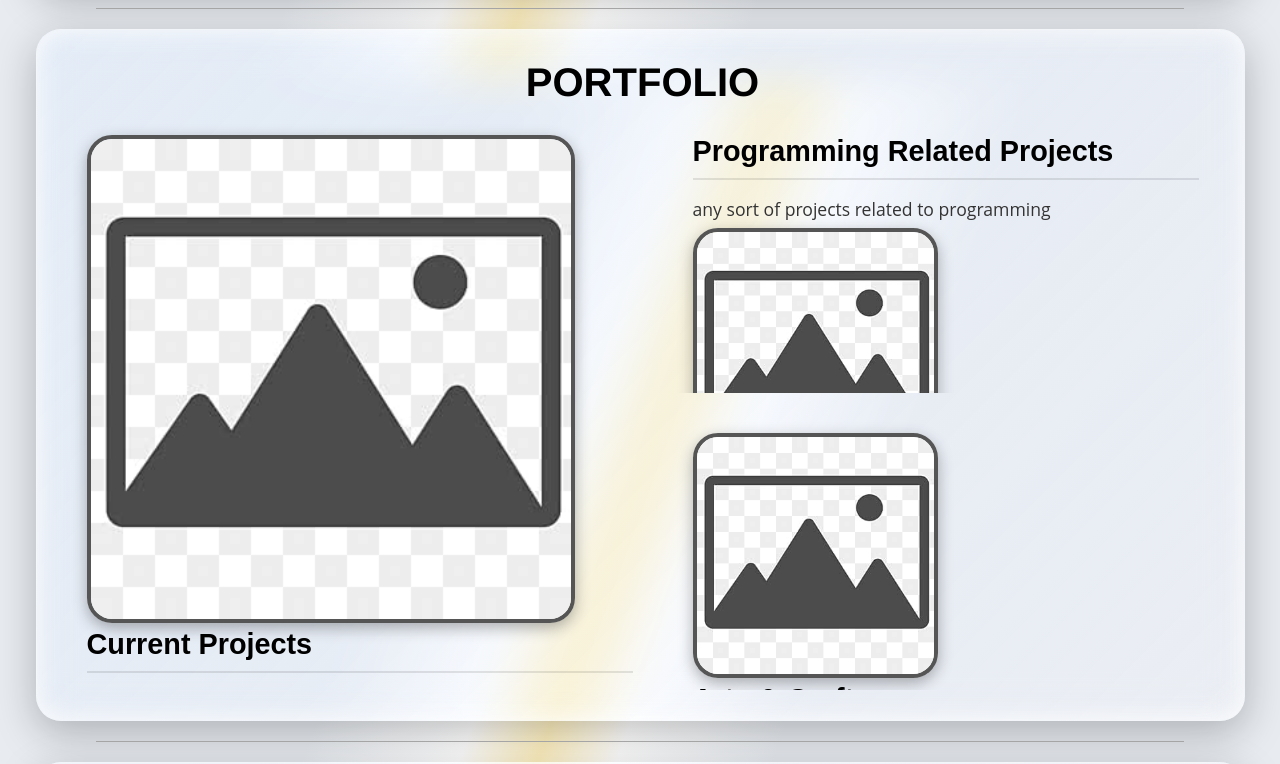
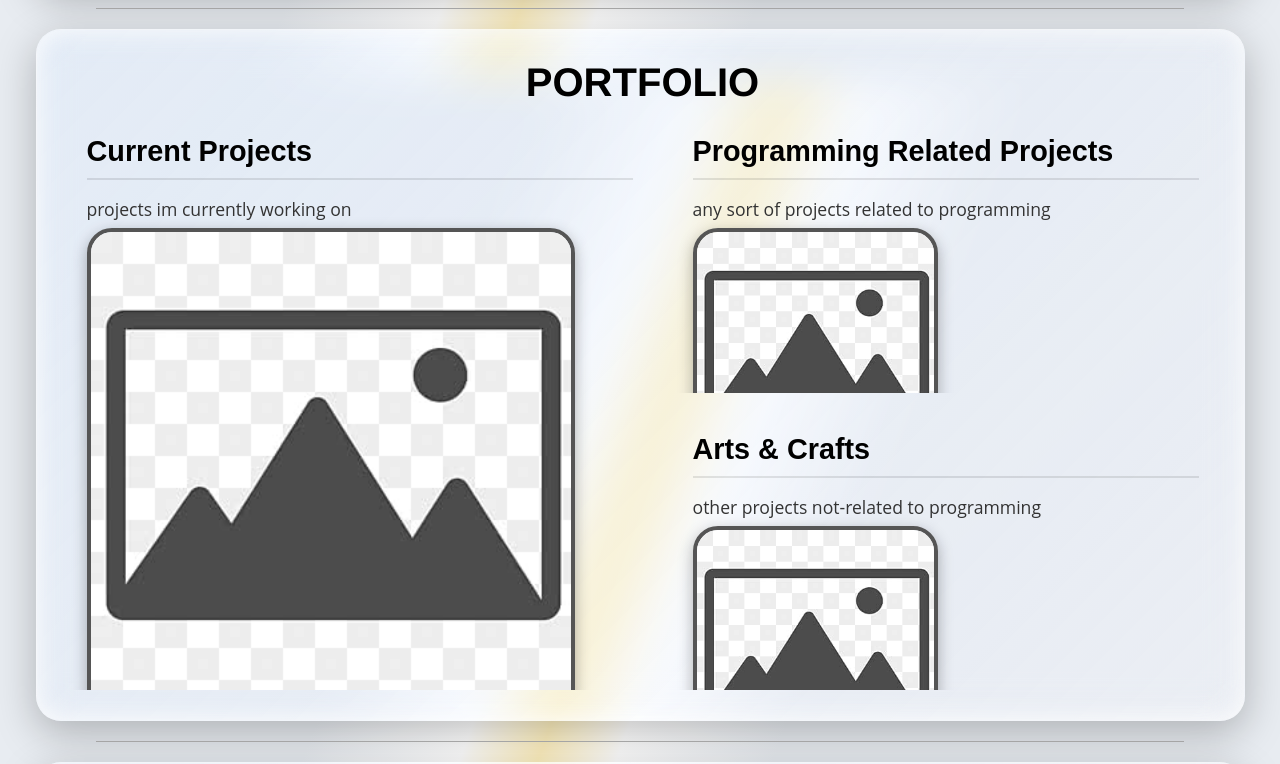
Before and after one commit to BaBaBunny/personal-website, a React (Vite) app in the folder personal-website/: page / in a window 1280 px wide. Shown: the part 2320-3084 px from the top of the page. Built offline with nearby package versions, Linux system fonts and the light colour scheme.

Commit message:
image placement

```diff
--- a/personal-website/src/Portfolio.jsx
+++ b/personal-website/src/Portfolio.jsx
@@ -6,9 +6,9 @@ function Portfolio() {
             <h1 className="title">Portfolio</h1>
             <div className="portfolio-grid">
                 <div className="portfolio-left">
-                    <img src={placeholder} alt="Placeholder" className="portfolio-featured"/>
                     <h2>Current Projects</h2>
                     <p className="subtitle">projects im currently working on</p>
+                    <img src={placeholder} alt="Placeholder" className="portfolio-featured"/>
                 </div>
                 <div className="portfolio-right">
                     <div className="portfolio-top">
@@ -17,9 +17,9 @@ function Portfolio() {
                         <img src={placeholder} alt="Placeholder" className="portfolio-image"/>
                     </div>
                     <div className="portfolio-bottom">
-                        <img src={placeholder} alt="Placeholder" className="portfolio-image"/>
                         <h2>Arts & Crafts</h2>
                         <p className="subtitle">other projects not-related to programming</p>
+                        <img src={placeholder} alt="Placeholder" className="portfolio-image"/>
                     </div>
                 </div>
             </div>
--- a/personal-website/src/index.css
+++ b/personal-website/src/index.css
@@ -336,7 +336,6 @@ body::before {
 
 .portfolio-image {
   width: auto;
-  object-fit: contain;
 
   height: 50vh;
   max-height: 100%;
```
